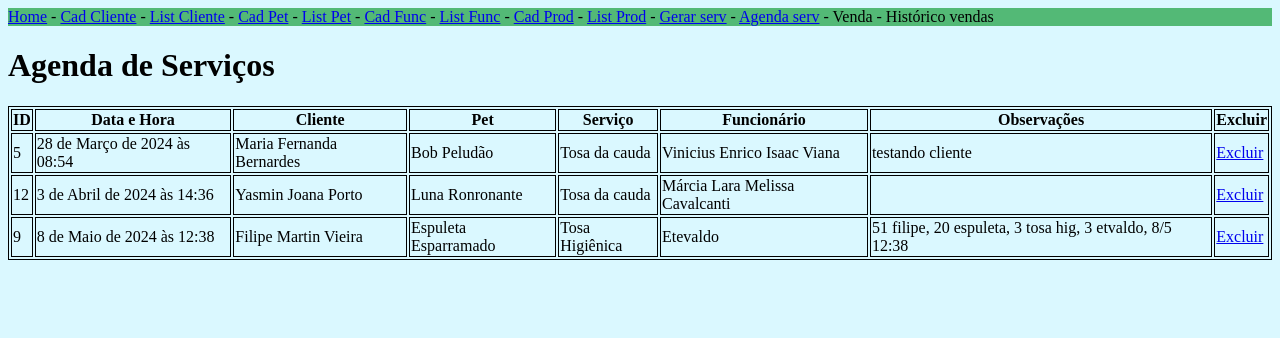
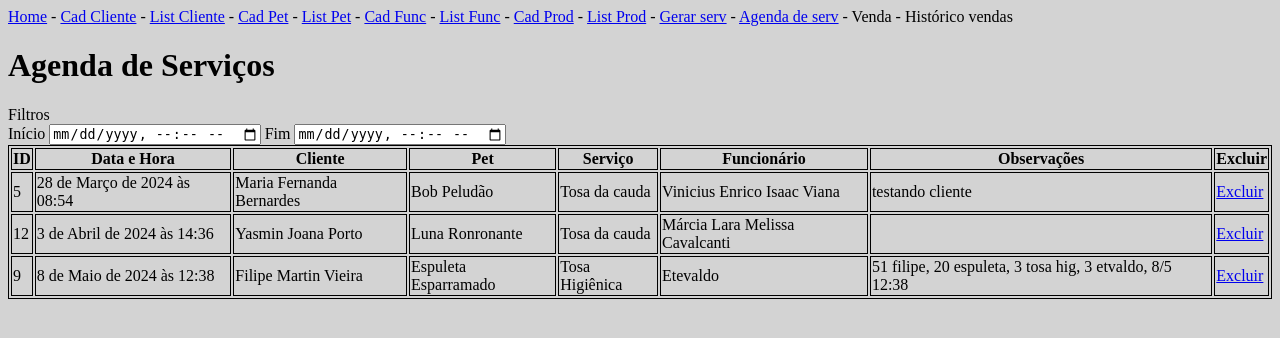
Before and after one commit to antoniovini47/PetPlanet, a Django app: page /listarAgenda/ in a window 1280 px wide. Shown: the top 338 px of the page. Run offline with Django 5.2, Linux system fonts and the light colour scheme; data comes from the database, SQL or seed files in the repository.

Commit message:
Implementação do sistema completo para agendar e listar novos serviços.

```diff
--- a/projetoPetPlanet/appPetPlanet/templates/navBar.html
+++ b/projetoPetPlanet/appPetPlanet/templates/navBar.html
@@ -5,19 +5,14 @@
   <meta charset="utf-8">
   <meta name="viewport" content="width=device-width, initial-scale=1">
 
-  <!-- Bootstrap CSS -->
-  <!--link href="https://cdn.jsdelivr.net/npm/bootstrap@5.0.2/dist/css/bootstrap.min.css" rel="stylesheet"
-    integrity="sha384-EVSTQN3/azprG1Anm3QDgpJLIm9Nao0Yz1ztcQTwFspd3yD65VohhpuuCOmLASjC" crossorigin="anonymous"-->
-
   {% load static %}
   <link href="{% static '/navBar.css' %}" rel="stylesheet">
   <title>PetPlanet</title>
 </head>
 
 <body>
-  <nav style="background-color: rgb(83, 185, 118);" class="navbar navbar-light navbar-expand-lg">
-    <div class="container-fluid">
-      <span class="navbar-brand mb-0 h1">
+  <nav>
+    <span>
       <a href="{% url 'home' %}">Home</a> -
       <a href="{% url 'cadastrarCliente' %}">Cad Cliente</a> -
       <a href="{% url 'listarClientes' %}">List Cliente</a> -
@@ -28,26 +23,13 @@
       <a href="{% url 'cadastrarProduto' %}">Cad Prod</a> -
       <a href="{% url 'listarProdutos' %}">List Prod</a> -
       <a href="{% url 'gerarServico' %}">Gerar serv</a> -
-        <a href="{% url 'listarAgenda' %}">Agenda serv</a> -
+      <a href="{% url 'listarAgenda' %}">Agenda de serv</a> -
       <a>Venda</a> -
       <a>Histórico vendas</a>
     </span>
-    </div>
   </nav>
-
   {% block conteudo %}
   {% endblock %}
-
-  <!-- Optional JavaScript; choose one of the two! -->
-  <!-- Option 1: Bootstrap Bundle with Popper -->
-  <script src="https://cdn.jsdelivr.net/npm/bootstrap@5.0.2/dist/js/bootstrap.bundle.min.js"
-    integrity="sha384-MrcW6ZMFYlzcLA8Nl+NtUVF0sA7MsXsP1UyJoMp4YLEuNSfAP+JcXn/tWtIaxVXM"
-    crossorigin="anonymous"></script>
-  <!-- Option 2: Separate Popper and Bootstrap JS -->
-  <!--
-    <script src="https://cdn.jsdelivr.net/npm/@popperjs/core@2.9.2/dist/umd/popper.min.js" integrity="sha384-IQsoLXl5PILFhosVNubq5LC7Qb9DXgDA9i+tQ8Zj3iwWAwPtgFTxbJ8NT4GN1R8p" crossorigin="anonymous"></script>
-    <script src="https://cdn.jsdelivr.net/npm/bootstrap@5.0.2/dist/js/bootstrap.min.js" integrity="sha384-cVKIPhGWiC2Al4u+LWgxfKTRIcfu0JTxR+EQDz/bgldoEyl4H0zUF0QKbrJ0EcQF" crossorigin="anonymous"></script>
-    -->
 </body>
 
 </html>
--- a/projetoPetPlanet/appPetPlanet/templates/servico/listarAgenda.html
+++ b/projetoPetPlanet/appPetPlanet/templates/servico/listarAgenda.html
@@ -2,6 +2,9 @@
 {% block conteudo %}
 <div class="container">
     <h1>Agenda de Serviços</h1>
+    Filtros <br>
+    Início <input name="filtroInicio" type="datetime-local">
+    Fim <input name="filtroInicio" type="datetime-local">
     <table class="table table-bordered table-striped">
         <tr>
             <th>ID</th>
--- a/projetoPetPlanet/static/navBar.css
+++ b/projetoPetPlanet/static/navBar.css
@@ -1,6 +1,6 @@
 body {
-    background-color: rgb(218, 248, 255);
-  }
+  background-color: rgb(211, 211, 211);
+}
 table, th, td {
   border: 1px solid;
 }
```
Lines whose indentation alone changed are shown as unchanged.
